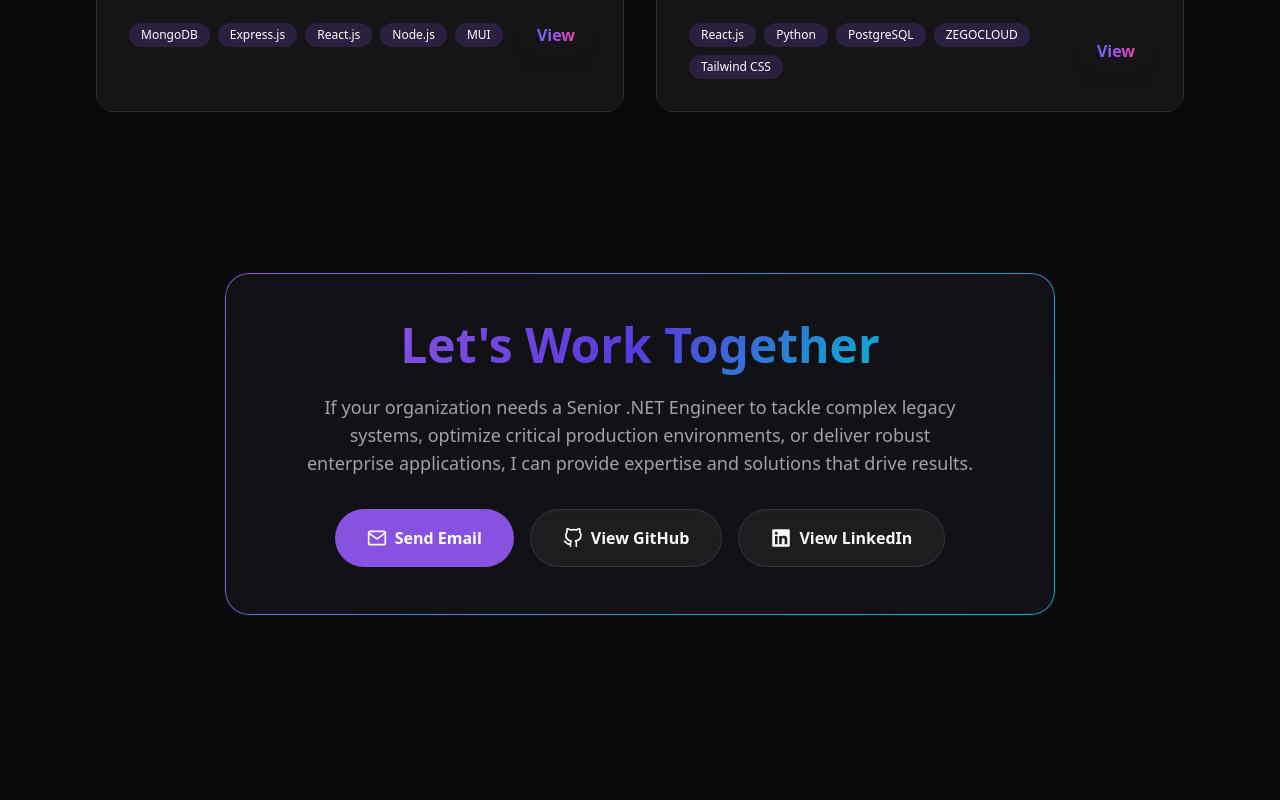
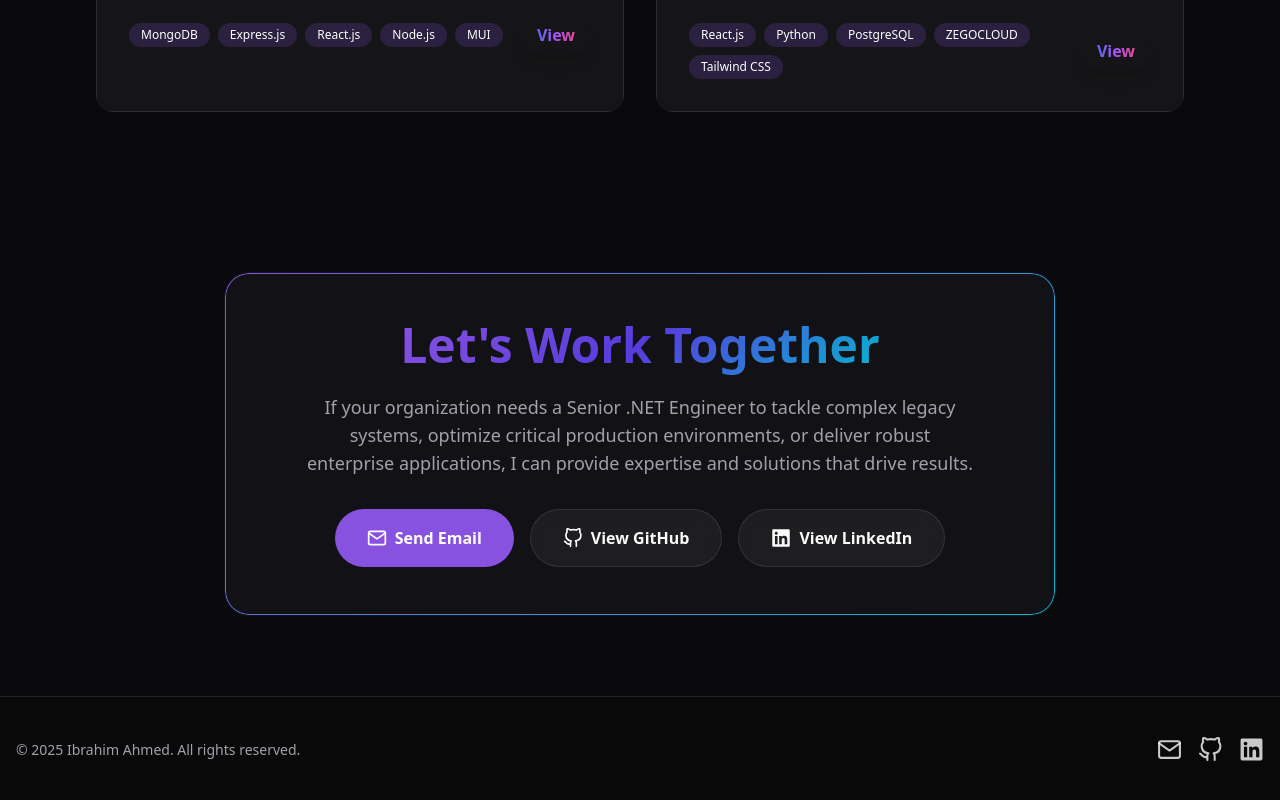
Before and after one commit to IbrahimAhmed-Tech/ibrahim-portfolio, a React (Vite) app: page / in a window 1280 px wide. Shown: the part 4800-5600 px from the top of the page. Before the commit the page ends 5496 px from the top, so only its background shows below. Built offline with nearby package versions, Linux system fonts and the light colour scheme; the HTML template or start-up script is replaced by a standard one.

Commit message:
footer added

```diff
--- /dev/null
+++ b/src/components/Footer.tsx
@@ -0,0 +1,55 @@
+import { FiMail, FiGithub } from "react-icons/fi";
+import { FaLinkedin } from "react-icons/fa";
+import { navigationLinks, personalInfo } from "@/content";
+
+const Footer = () => {
+  const year = new Date().getFullYear();
+
+  return (
+    <footer className="border-t border-border bg-background/60 py-10">
+      <div className="container mx-auto px-4">
+        <div className="flex flex-col md:flex-row items-center justify-between gap-6">
+          <div className="text-center md:text-left">
+            <p className="text-sm text-muted-foreground">
+              © {year} {personalInfo.name}. All rights reserved.
+            </p>
+          </div>
+
+
+
+          <div className="flex items-center justify-center gap-4">
+            <a
+              href={`mailto:${personalInfo.email}`}
+              aria-label="Email"
+              className="text-foreground/80 hover:text-foreground transition-colors"
+            >
+              <FiMail size={25} />
+            </a>
+            <a
+              href={personalInfo.github}
+              target="_blank"
+              rel="noopener noreferrer"
+              aria-label="GitHub"
+              className="text-foreground/80 hover:text-foreground transition-colors"
+            >
+              <FiGithub size={25} />
+            </a>
+            <a
+              href={personalInfo.linkedin}
+              target="_blank"
+              rel="noopener noreferrer"
+              aria-label="LinkedIn"
+              className="text-foreground/80 hover:text-foreground transition-colors"
+            >
+              <FaLinkedin size={25} />
+            </a>
+          </div>
+        </div>
+
+
+      </div>
+    </footer>
+  );
+};
+
+export default Footer;
--- a/src/index.css
+++ b/src/index.css
@@ -141,4 +141,34 @@ All colors MUST be HSL.
   body {
     @apply bg-background text-foreground;
   }
+
+  /* Custom scrollbar styled to match the gradient headline color */
+  * {
+    scrollbar-width: thin;
+    scrollbar-color: hsl(var(--primary)) hsl(var(--background));
+  }
+
+  *::-webkit-scrollbar {
+    width: 12px;
+    height: 12px;
+  }
+
+  *::-webkit-scrollbar-track {
+    background: hsl(var(--background));
+  }
+
+  *::-webkit-scrollbar-thumb {
+    background: linear-gradient(
+      135deg,
+      hsl(var(--gradient-start)),
+      hsl(var(--gradient-mid)),
+      hsl(var(--gradient-end))
+    );
+    border-radius: 999px;
+    border: 3px solid hsl(var(--background));
+  }
+
+  *::-webkit-scrollbar-thumb:hover {
+    opacity: 0.9;
+  }
 }
--- a/src/pages/Index.tsx
+++ b/src/pages/Index.tsx
@@ -5,17 +5,23 @@ import Experience from "@/components/Experience";
 import Journey from "@/components/Journey";
 import Projects from "@/components/Projects";
 import Contact from "@/components/Contact";
+import Footer from "@/components/Footer";
 
 const Index = () => {
   return (
-    <div className="min-h-screen">
+    <div className="min-h-screen flex flex-col">
       <Navigation />
+
+      <main className="flex-1">
         <Hero />
         <Skills />
         <Experience />
         <Journey />
         <Projects />
         <Contact />
+      </main>
+
+      <Footer />
     </div>
   );
 };
```
Lines whose indentation alone changed are shown as unchanged.
